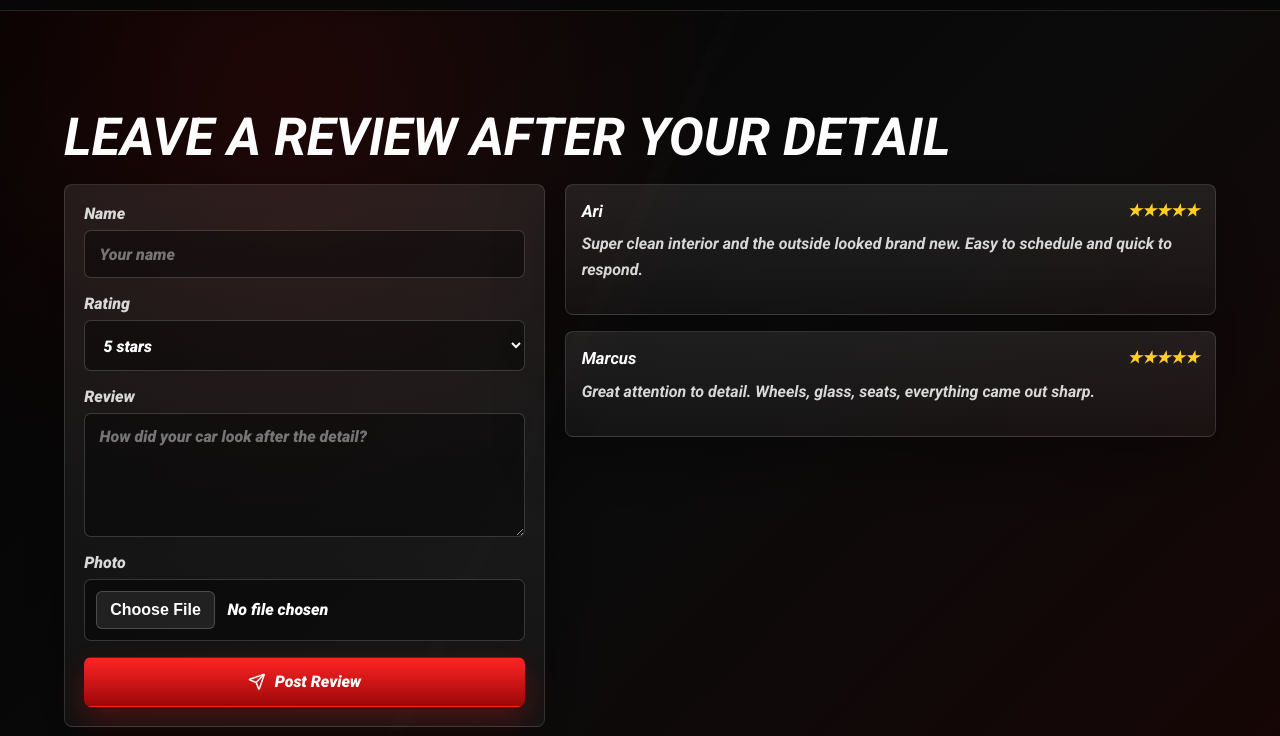
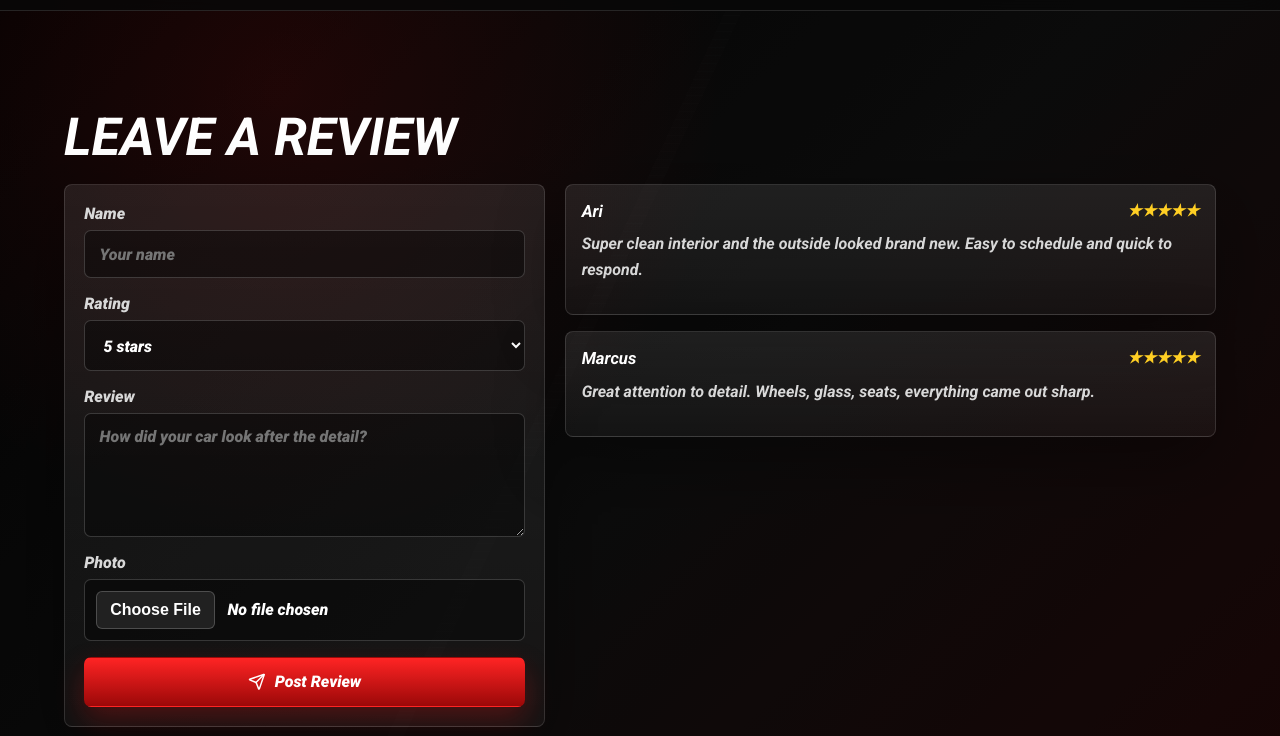
Before and after one commit to lucyweiner/universal-detail, a website: page reviews.html in a window 1280 px wide. Shown: the part 64-800 px from the top of the page. Drawn offline with nearby package versions, Linux system fonts and the light colour scheme.

Commit message:
Shorten reviews page heading

```diff
--- a/reviews.html
+++ b/reviews.html
@@ -28,7 +28,7 @@
     <main>
       <section class="reviews-section page-section" aria-labelledby="reviews-title">
         <div class="section-heading">
-          <h1 id="reviews-title">Leave a review after your detail</h1>
+          <h1 id="reviews-title">Leave a review</h1>
         </div>
         <div class="reviews-layout">
           <form class="review-form" id="reviewForm">
```
